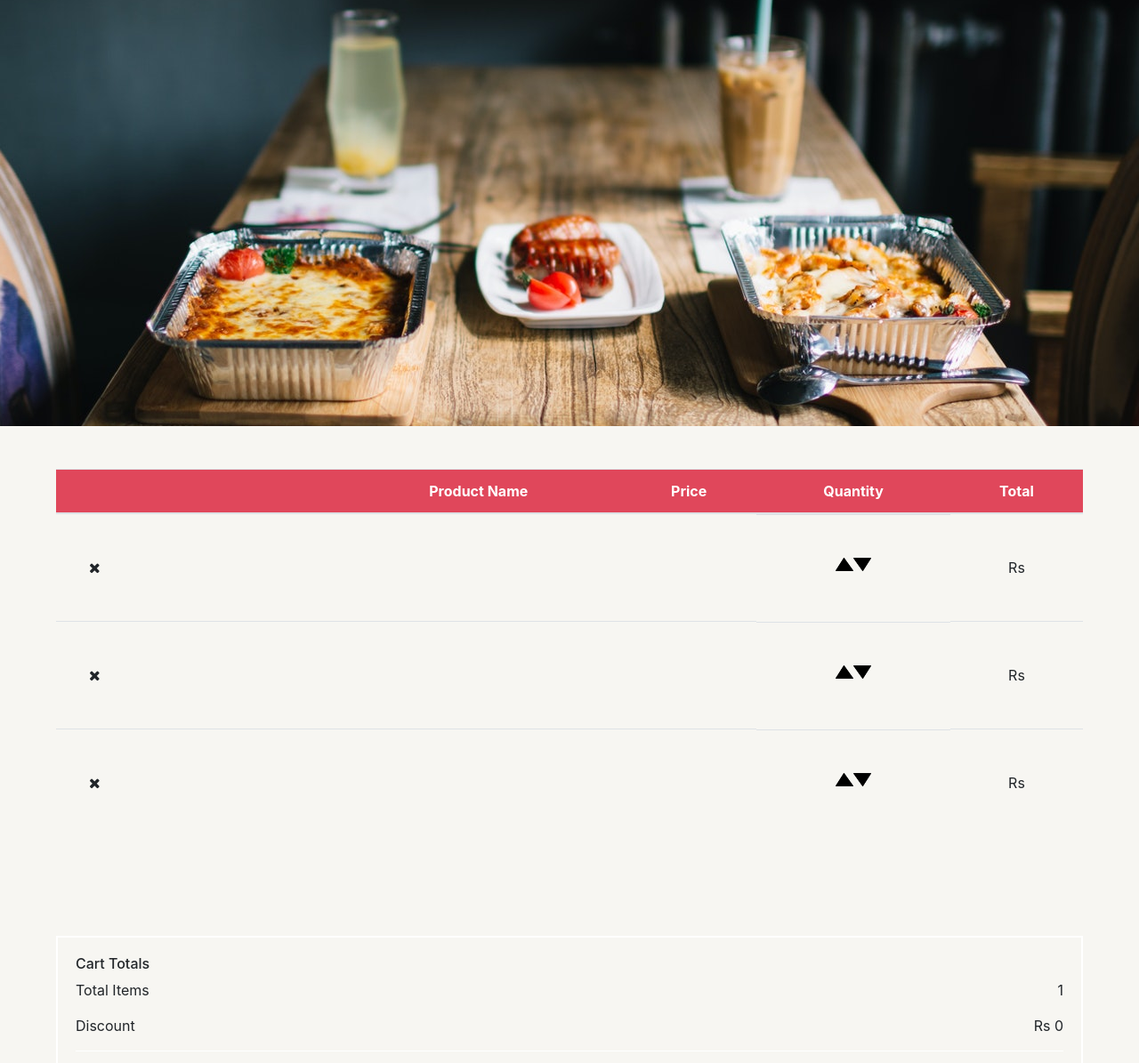
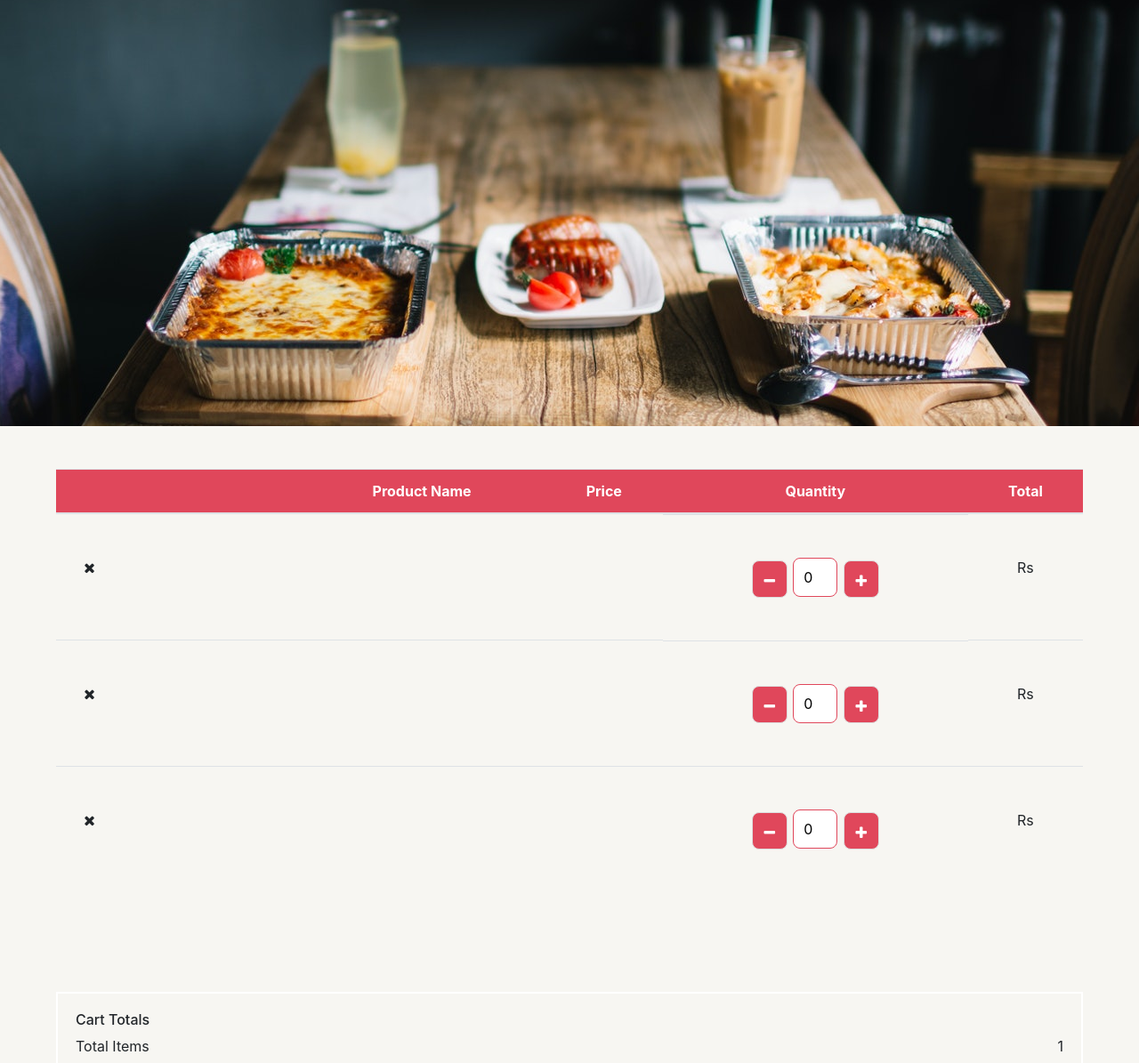
Before and after one commit to suyash143/pantry, a Django app: template dashboard/templates/cart.html in a window 1280 px wide. Shown: the part 73-1268 px from the top of the page at 89% size. Run offline with Django 3.2, Linux system fonts and the light colour scheme; the template is opened without the code that fills it: values that come from a table or form of the project are taken from there, others are empty; data comes from the database, SQL or seed files in the repository; some libraries are stand-ins or nearby versions.

Commit message:
Update cart.html

```diff
--- a/dashboard/templates/cart.html
+++ b/dashboard/templates/cart.html
@@ -39,12 +39,19 @@
                     <p class="py-0 my-0"></p>
                   </td>
                   <td class="py-5">{{ item.product.price }}</td>
-                  <td class="d-flex justify-content-center py-5">
+		  <td class="d-flex justify-content-center py-5">
+                    <form class="productnumber">
+                      <div class="value-button" id="decrease" onclick="decreaseValue()" value="Decrease Value"><i class="fa fa-minus"></i></div>
+                      <input type="number" id="number" value="0" />
+                      <div class="value-button" id="increase" onclick="increaseValue()" value="Increase Value"><i class="fa fa-plus"></i></div>
+                    </form>
+                  </td>
+<!--                   <td class="d-flex justify-content-center py-5">
                     {{item.quantity}}
                     <img style='height:15px' data-product="{{item.product.id}}" data-action="add" class="chg-quantity update-cart" src="{% static  'images/images/arrow-up.png' %}">
 
                     <img style='height:15px' data-product="{{item.product.id}}" data-action="remove" class="chg-quantity update-cart" src="{% static  'images/images/arrow-down.png' %}">
-                  </td>
+                  </td> -->
                   <td class="py-5">Rs {{item.get_total|floatformat:2}}</td>
                 </tr>
                 {% endfor %}
```
